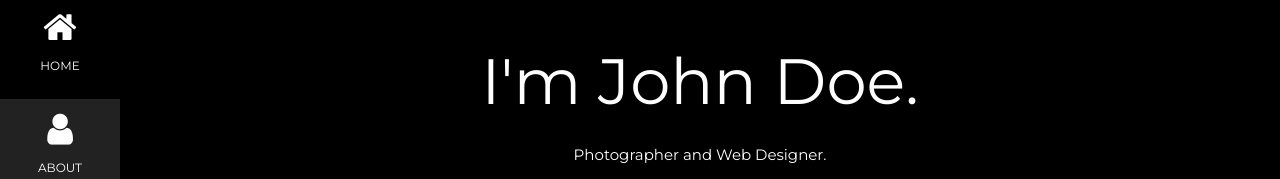
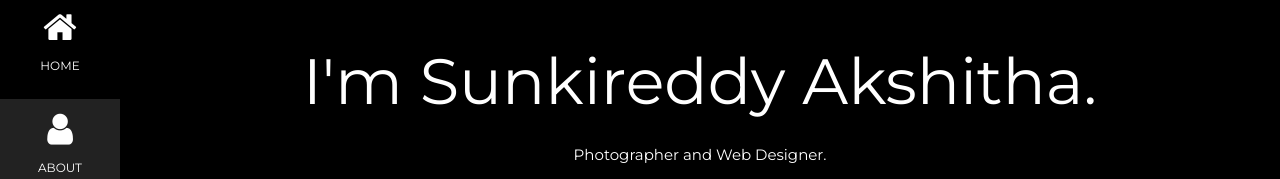
Before and after one commit to SunkireddyAkshitha/resume, a plain HTML site: page index.html in a window 1280 px wide. Shown: the part 21-200 px from the top of the page. Drawn offline with nearby package versions, Linux system fonts and the light colour scheme.

Commit message:
Update index.html

```diff
--- a/index.html
+++ b/index.html
@@ -56,7 +56,7 @@ body, h1,h2,h3,h4,h5,h6 {font-family: "Montserrat", sans-serif}
 <div class="w3-padding-large" id="main">
   <!-- Header/Home -->
   <header class="w3-container w3-padding-32 w3-center w3-black" id="home">
-    <h1 class="w3-jumbo"><span class="w3-hide-small">I'm</span> John Doe.</h1>
+    <h1 class="w3-jumbo"><span class="w3-hide-small">I'm</span> Sunkireddy Akshitha.</h1>
     <p>Photographer and Web Designer.</p>
     <img src="dp.jpg" alt="boy" class="w3-image" width="992" height="1108">
   </header>
```
